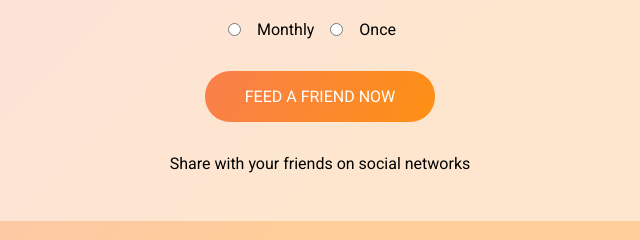
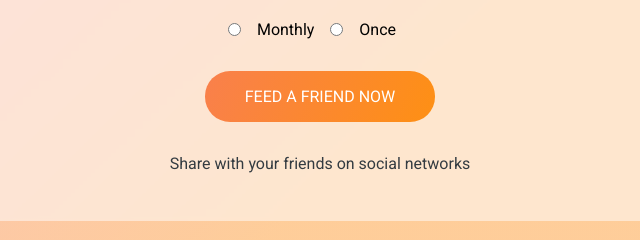
Before and after one commit to veronicarhody219/online-zoo, a plain HTML site: page donate.html in a window 1280 px wide. Shown: the part 1200-1440 px from the top of the page, 320-960 px from the left. Drawn offline with Linux system fonts and the light colour scheme.

Commit message:
feat: update font color

```diff
--- a/styles/styles.css
+++ b/styles/styles.css
@@ -460,6 +460,7 @@ a:active,
 }
 .share {
   padding-top: 2em;
+  color: var(--black-1);
 }
 .radio-container {
   display: flex;
```
